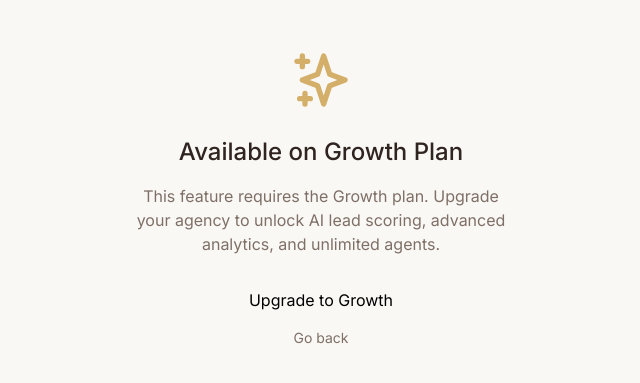
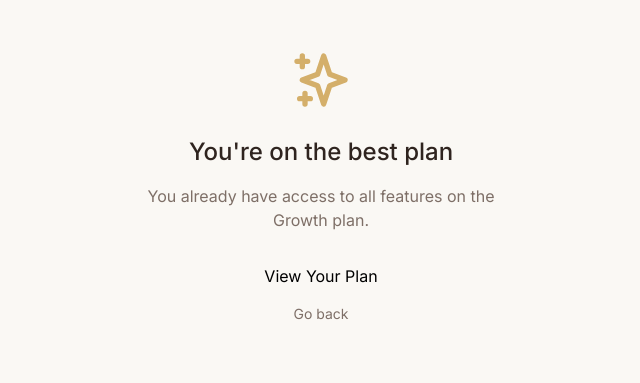
Before and after one commit to Harsh20071111/Lead_rescue, a Django app: page /billing/upgrade/ in a window 1280 px wide. Shown: the top 383 px of the page, without its empty margins (319-959 px from the left). Run offline with Django 5.2, Linux system fonts and the light colour scheme; parts of the project's set-up code (start-up, migrations or seed data) failed here and were passed over.

Commit message:
feat: add FREE tier for new signups with feature gating
- Add FREE plan tier below STARTER with restricted features (no WhatsApp bot, no data import)
- Gate WhatsApp bot, data import, and imports behind feature checks
- Add upgrade prompts in UI for locked features (lead list, property list, lead detail, nav)
- Make upgrade_required page dynamic (shows correct next plan: FREE→STARTER or STARTER→GROWTH)
- Fix entitlements fallback from STARTER to FREE for new agencies
- Add PlanTier migration for FREE enum value

```diff
--- a/leadrescue/apps/agencies/models.py
+++ b/leadrescue/apps/agencies/models.py
@@ -6,6 +6,7 @@ from apps.whatsapp.fields import EncryptedTextField
 
 class Agency(models.Model):
     class PlanTier(models.TextChoices):
+        FREE = "free", "Free"
         STARTER = "starter", "Starter"
         GROWTH = "growth", "Growth"
 
@@ -23,7 +24,7 @@ class Agency(models.Model):
     plan_tier = models.CharField(
         max_length=20,
         choices=PlanTier.choices,
-        default=PlanTier.STARTER,
+        default=PlanTier.FREE,
     )
     brand_logo = models.ImageField(
         upload_to="agency_logos/", blank=True, null=True
--- a/leadrescue/apps/billing/pricing.py
+++ b/leadrescue/apps/billing/pricing.py
@@ -2,6 +2,7 @@ from decimal import Decimal
 from apps.agencies.models import Agency
 
 PLAN_PRICING = {
+    Agency.PlanTier.FREE: Decimal("0.00"),
     Agency.PlanTier.STARTER: Decimal("2499.00"),
     Agency.PlanTier.GROWTH: Decimal("6499.00"),
 }
--- a/leadrescue/apps/billing/views.py
+++ b/leadrescue/apps/billing/views.py
@@ -10,6 +10,29 @@ from apps.agencies.models import Agency
 
 class UpgradeRequiredView(TemplateView):
     template_name = "billing/upgrade_required.html"
+
+    def get_context_data(self, **kwargs):
+        context = super().get_context_data(**kwargs)
+        agency = getattr(
+            getattr(self.request.user, "agent_profile", None), "agency", None
+        )
+        if agency is None or agency.plan_tier == Agency.PlanTier.GROWTH:
+            context["next_plan"] = None
+            context["next_plan_label"] = None
+            context["next_plan_url"] = None
+        elif agency.plan_tier == Agency.PlanTier.FREE:
+            context["next_plan"] = Agency.PlanTier.STARTER
+            context["next_plan_label"] = "Starter"
+            context["next_plan_url"] = reverse(
+                "billing_upgrade", kwargs={"plan": Agency.PlanTier.STARTER}
+            )
+        else:
+            context["next_plan"] = Agency.PlanTier.GROWTH
+            context["next_plan_label"] = "Growth"
+            context["next_plan_url"] = reverse(
+                "billing_upgrade", kwargs={"plan": Agency.PlanTier.GROWTH}
+            )
+        return context
 
 
 class OwnerRequiredMixin(LoginRequiredMixin, UserPassesTestMixin):
--- a/leadrescue/apps/imports/views.py
+++ b/leadrescue/apps/imports/views.py
@@ -4,6 +4,8 @@ import re
 import pandas as pd
 from django.shortcuts import render, redirect, get_object_or_404
 from django.contrib.auth.decorators import login_required
+
+from apps.billing.decorators import require_feature
 
 from .models import ImportJob
 from .tasks import process_import_job
@@ -48,6 +50,7 @@ def _queue_import_job(job):
 # ──────────────────────────────────────────────
 
 @login_required
+@require_feature("data_import")
 def import_upload(request):
     if request.method == "POST":
         target_model = request.POST.get("target_model")
--- a/leadrescue/apps/properties/views.py
+++ b/leadrescue/apps/properties/views.py
@@ -52,6 +52,7 @@ class PropertyListView(AgencyScopedViewMixin, ListView):
 
     def get_context_data(self, **kwargs):
         context = super().get_context_data(**kwargs)
+        from apps.billing.entitlements import has_feature
         context.update(
             {
                 "is_owner": self.is_owner(),
@@ -59,6 +60,7 @@ class PropertyListView(AgencyScopedViewMixin, ListView):
                 "listing_type_choices": Property.ListingType.choices,
                 "bhk_choices": Property._meta.get_field("bhk").choices,
                 "filters": self.request.GET,
+                "has_data_import": has_feature(self.agency, "data_import"),
             }
         )
         return context
--- a/leadrescue/templates/billing/upgrade_required.html
+++ b/leadrescue/templates/billing/upgrade_required.html
@@ -29,16 +29,26 @@
             </div>
 
             <h2 class="text-2xl font-display font-medium mb-4" style="color: var(--copy);">
-                Available on Growth Plan
+                {% if next_plan_label %}Upgrade to {{ next_plan_label }}{% else %}You're on the best plan{% endif %}
             </h2>
 
             <p class="mb-8" style="color: var(--muted);">
-                This feature requires the Growth plan. Upgrade your agency to unlock AI lead scoring, advanced analytics, and unlimited agents.
+                {% if next_plan_label %}
+                    This feature requires the {{ next_plan_label }} plan. Upgrade your agency to unlock more features.
+                {% else %}
+                    You already have access to all features on the Growth plan.
+                {% endif %}
             </p>
 
-            <a href="{% url 'billing_upgrade' plan='growth' %}" class="ls-btn-primary w-full">
-                Upgrade to Growth
+            {% if next_plan_url %}
+            <a href="{{ next_plan_url }}" class="ls-btn-primary w-full">
+                Upgrade to {{ next_plan_label }}
             </a>
+            {% else %}
+            <a href="{% url 'billing_home' %}" class="ls-btn-primary w-full">
+                View Your Plan
+            </a>
+            {% endif %}
 
             <a href="javascript:history.back()" class="block mt-4 text-sm transition-colors" style="color: var(--muted);">
                 Go back
```
Also changed, not shown: leadrescue/apps/billing/entitlements.py (+16 -5 lines), leadrescue/apps/leads/views.py (+6 -1 lines), leadrescue/apps/whatsapp/views.py (+8 -1 lines), leadrescue/templates/app_shell.html (+8 -2 lines), leadrescue/templates/billing/home.html (+6 -1 lines), leadrescue/templates/leads/lead_detail.html (+8 -0 lines), leadrescue/templates/leads/lead_list.html (+15 -0 lines), leadrescue/templates/properties/property_list.html (+8 -0 lines), leadrescue/apps/agencies/migrations/0008_alter_agency_plan_tier.py (added).
